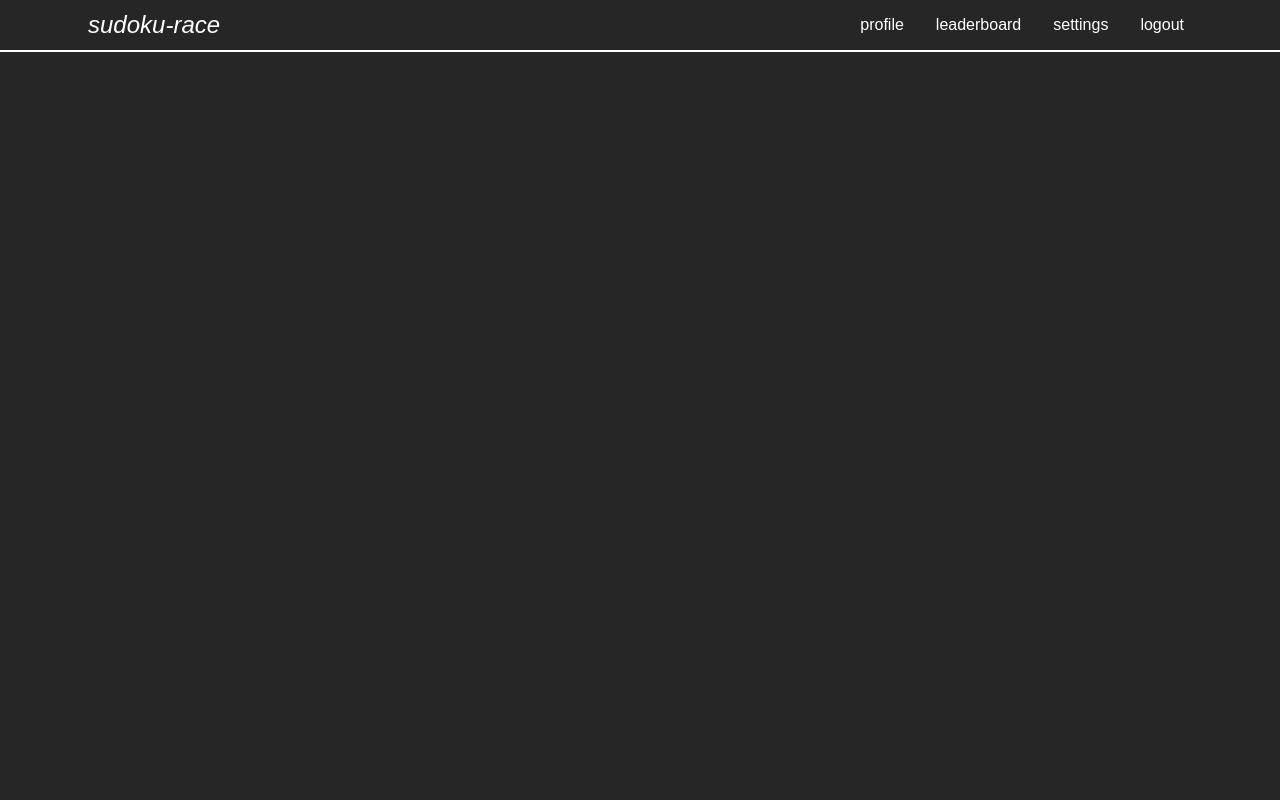
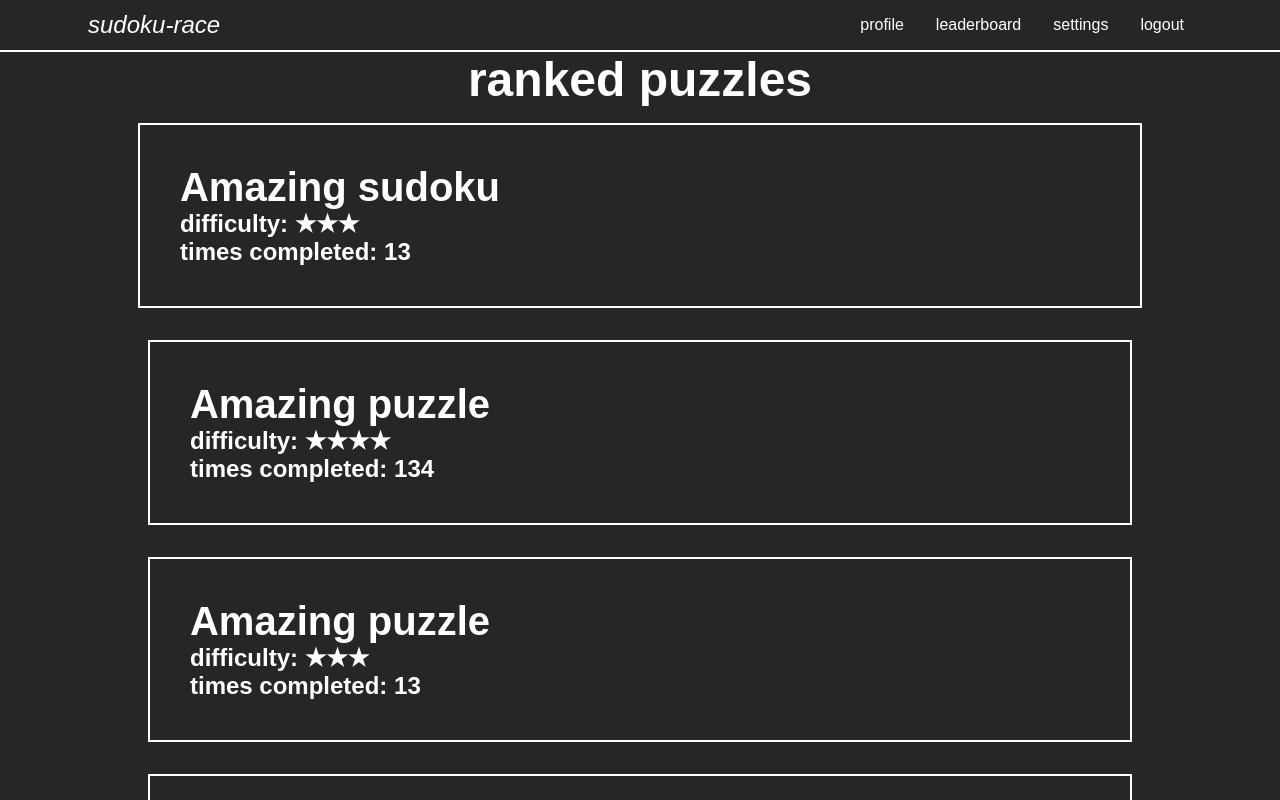
Before and after one commit to rfumic/sudoku-race-frontend, a Vue app: page /ranked-puzzles in a window 1280 px wide. Shown: the top 800 px of the page. Built offline with nearby package versions, Linux system fonts and the light colour scheme.

Commit message:
Added: ranked view...

```diff
--- a/src/router/index.js
+++ b/src/router/index.js
@@ -28,6 +28,14 @@ const routes = [
     component: () =>
       import(/* webpackChunkName: "match" */ '../views/MatchView.vue'),
   },
+  {
+    path: '/ranked-puzzles',
+    name: 'ranked-puzzles',
+    component: () =>
+      import(
+        /* webpackChunkName: "ranked-puzzles" */ '../views/RankedPuzzles.vue'
+      ),
+  },
 ];
 
 const router = createRouter({
--- a/src/views/HomeView.vue
+++ b/src/views/HomeView.vue
@@ -3,18 +3,18 @@
     <div
       class="container"
       @click="goToRanked()"
-      data-tooltip="play against other players to earn points"
+      data-tooltip="complete puzzles to earn points"
     >
       <img src="../assets/ranked-game.png" alt="ranked game" class="logo" />
-      join a ranked game
+      ranked puzzles
     </div>
     <div
       class="container"
       @click="goToSolo()"
-      data-tooltip="play solo to practice your skills"
+      data-tooltip="play unranked to practice your skills"
     >
       <img src="../assets/solo-game.png" alt="solo game" class="logo" />
-      join a solo game
+      practice puzzles
     </div>
   </div>
 </template>
--- a/src/views/MatchView.vue
+++ b/src/views/MatchView.vue
@@ -1,26 +1,76 @@
 <template>
   <div class="view">
     <sudoku-board />
+    <div class="sidebar">
+      <div class="timer">{{ timer }}</div>
+      <h1>how to play?</h1>
+      <div>
+        <p>click or arrow keys to select cell</p>
+        <p>1-9 to insert number</p>
+        <p>ctrl + 1-9 to insert note</p>
+        <p>delete or backspace to clear cell</p>
+      </div>
+    </div>
   </div>
 </template>
 
 <script>
 import SudokuBoard from '@/components/SudokuBoard.vue';
+import { ref } from 'vue';
 export default {
   components: {
     SudokuBoard,
   },
-  setup() {},
+  setup() {
+    let timer = ref('00:00');
+    return {
+      timer,
+    };
+  },
 };
 </script>
 <style lang="scss">
+@use '@/scss/colors.scss' as *;
+
 * {
   margin: 0;
   padding: 0;
 }
-/* .view {
-  background: red;
+.view {
+  // background: red;
   display: flex;
-  flex-direction: column;
-} */
+
+  align-items: flex-start;
+  flex-flow: wrap;
+  width: 100%;
+}
+.sidebar {
+  // background: red;
+  margin-top: 10%;
+  color: $color-white;
+  h1 {
+    font-size: 1.5rem;
+  }
+  p {
+    font-size: 1rem;
+  }
+}
+.timer {
+  padding: 10% 0;
+  font-size: 4rem;
+  color: $color-primary;
+}
+
+@media screen and (max-width: 1000px) {
+  .view {
+    margin: 0 auto;
+    width: 50%;
+    font-size: 1.5rem;
+    align-items: center;
+    justify-content: center;
+  }
+  .sidebar {
+    margin-top: 0;
+  }
+}
 </style>
--- /dev/null
+++ b/src/views/RankedPuzzles.vue
@@ -0,0 +1,86 @@
+<template>
+  <div class="main">
+    <h1>ranked puzzles</h1>
+    <div class="puzzle" v-for="puzzle in puzzles" :key="puzzle._id">
+      <h1>{{ puzzle.title }}</h1>
+      <h2>difficulty: {{ puzzle.difficulty }}</h2>
+      <h2>times completed: {{ puzzle.timesCompleted }}</h2>
+    </div>
+  </div>
+</template>
+
+<script>
+// @ is an alias to /srcimport HelloWorld from '@/components/HelloWorld.vue';
+import { ref } from 'vue';
+export default {
+  name: 'RankedPuzzles',
+  components: {},
+  setup() {
+    let puzzles = [
+      {
+        _id: 2672375,
+        title: 'Amazing sudoku',
+        difficulty: '★★★',
+        timesCompleted: 13,
+      },
+      {
+        _id: 2234672375,
+        title: 'Amazing puzzle',
+        difficulty: '★★★★',
+        timesCompleted: 134,
+      },
+      {
+        _id: 2672645375,
+        title: 'Amazing puzzle',
+        difficulty: '★★★',
+        timesCompleted: 13,
+      },
+      {
+        _id: 26765322375,
+        title: 'Amazing puzzle',
+        difficulty: '★★★',
+        timesCompleted: 132,
+      },
+    ];
+    return {
+      puzzles,
+    };
+  },
+};
+</script>
+
+<style lang="scss" scoped>
+@use '@/scss/colors.scss' as *;
+
+.main {
+  width: 100%;
+  display: flex;
+  flex-direction: column;
+  align-items: center;
+  color: $color-white;
+  h1 {
+    font-size: 3rem;
+  }
+}
+.puzzle {
+  display: flex;
+  flex-direction: column;
+  cursor: pointer;
+  max-width: 100%;
+  margin: 2vh auto;
+  border: 2px solid $color-white;
+  padding: 2.5rem;
+  padding-right: 50%;
+  transition-property: border-color, color;
+  transition-duration: 0.3s;
+  transition-timing-function: ease-in-out;
+  h1 {
+    font-size: 2.5rem;
+  }
+  &:hover {
+    cursor: pointer;
+    border-color: $color-primary;
+    color: $color-primary;
+  }
+}
+</style>
```
Also changed, not shown: 1 other file (tests, documents, lock files or other folders).
